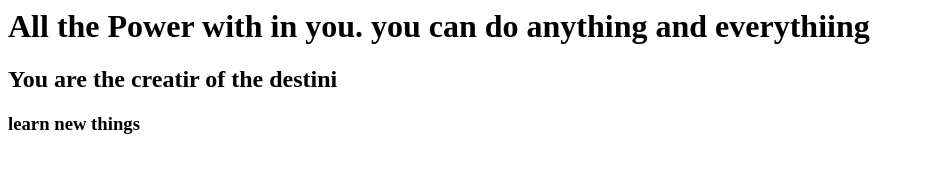
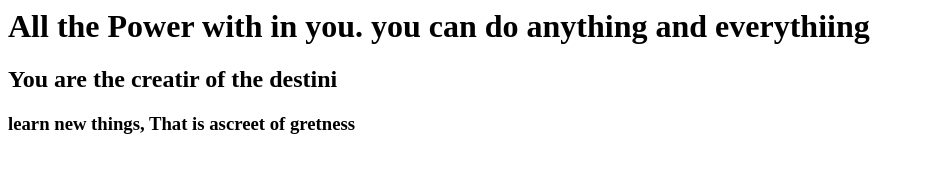
Before and after one commit to JashabanataKhanda/firstgitrepo, a plain HTML site: page index.html in a window 1280 px wide. Shown: the whole page, without its empty margins (0-925 px from the left). Drawn offline with Linux system fonts and the light colour scheme.

Commit message:
Edited the 3rd code

```diff
--- a/index.html
+++ b/index.html
@@ -2,6 +2,6 @@
 	<body>
 		<h1> All the Power with in you. you can do anything and everythiing </h1>
                 <h2> You are the creatir of the destini </h2>
-                <h3> learn new things </h3>
+                <h3> learn new things, That is ascreet of gretness </h3>
 	</body>
 </html>
```
